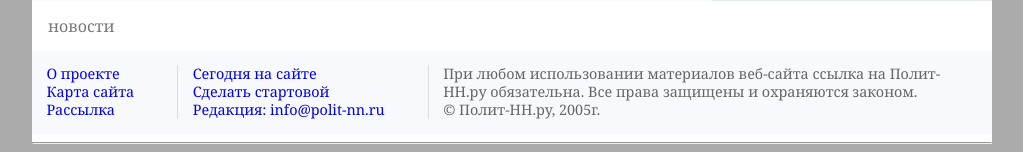
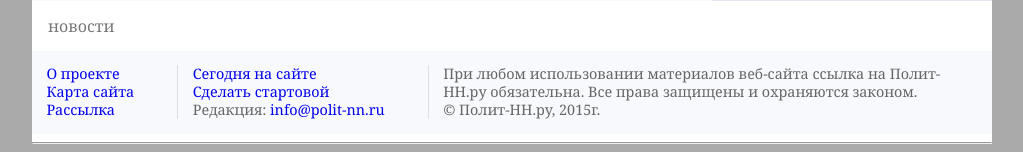
Before and after one commit to notapresent/pnnd, a Django app: page /news/ in a window 1280 px wide. Shown: the part 705-857 px from the top of the page, without its empty margins (128-1151 px from the left). Run offline with Django 3.2, Linux system fonts and the light colour scheme; data that the repository does not hold is empty; some libraries are stand-ins or nearby versions.

Commit message:
Current year in footer

```diff
--- a/templates/_footr.html
+++ b/templates/_footr.html
@@ -8,11 +8,11 @@
     <ul class="footerlinks">
         <li><a href="#">Сегодня на сайте</a></li>
         <li><a href="#">Сделать стартовой</a></li>
-        <li><a href="#">Редакция: info@polit-nn.ru</a></li>
+        <li>Редакция: <a href="#">info@polit-nn.ru</a></li>
     </ul>
 
     <p>При любом использовании материалов веб-сайта ссылка на Полит-НН.ру обязательна. Все права защищены и охраняются законом. <br>
-    &copy; Полит-НН.ру, 2005г. </p>
+    &copy; Полит-НН.ру, {% now "Y" %}г. </p>
 
 </div>
 <!-- /footr -->
```
